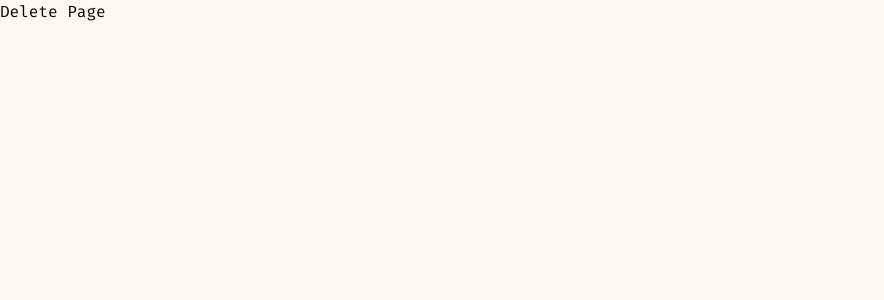
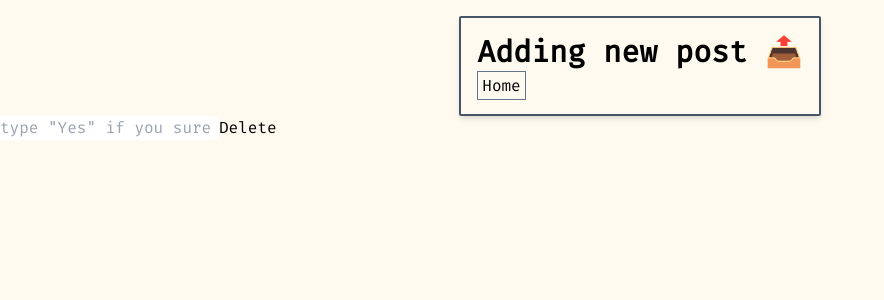
Before and after one commit to alfaruqii/myblog, a Next.js app: page /blog/delete/1 in a window 1280 px wide. Shown: the top 300 px of the page, without its empty margins (0-884 px from the left). Built offline with nearby package versions, Linux system fonts and the light colour scheme.

Commit message:
add delete page

```diff
--- a/app/blog/delete/[id]/page.tsx
+++ b/app/blog/delete/[id]/page.tsx
@@ -1,10 +1,64 @@
-import React from 'react'
+"use client"
+import React, { useRef } from 'react'
+import BackHome from "@/app/components/BackHome"
+import toast, { Toaster } from 'react-hot-toast';
 
-type Props = {}
+type Id = {
+  params:{
+    id:string
+  }
+}
 
-function page({}: Props) {
+type Params = {
+  verification:string,
+  id:string
+}
+
+const deletePost = async ({verification,id}:Params) => {
+   const data = await fetch(`http://localhost:3000/api/blog/${id}`,{
+    method:"DELETE",
+    headers:{
+      "Content-Type": "application/json; charset=utf8"
+    }}
+  ).then((res) => res.json())
+  return data
+}
+
+const notify = () => toast(
+  'Succes ✅', {
+  position: "top-right",
+  autoClose: 5000,
+  hideProgressBar: false,
+  closeOnClick: true,
+  pauseOnHover: true,
+  draggable: true,
+  progress: undefined,
+  theme: "light",
+})
+
+async function page({params:specificId}: Id) {
+  const verification = useRef<HTMLInputElement | null>(null)
+  const {id} = specificId
+  const handleSubmit = async (e:React.FormEvent<HTMLFormElement>) => {
+    e.preventDefault()
+    if(verification.current.value === "Yes" && id) {
+      await deletePost({verification:verification.current.value,id})
+    }
+  }
   return (
-    <div>Delete Page</div>
+    <div>
+      <Toaster/>
+      <div className="border-2 border-slate-600 p-4 w-fit mx-auto mt-4 rounded-sm shadow-md">
+        <h1 className="font-bold text-3xl mb-1">
+          Adding new post 📤
+        </h1>
+        <BackHome/>
+      </div>
+      <form onSubmit={handleSubmit}>
+        <input type="text" ref={verification} placeholder='type "Yes" if you sure want to delete it'/>
+        <button onClick={notify} type='submit'>Delete</button>
+      </form>
+    </div>
   )
 }
 
```
